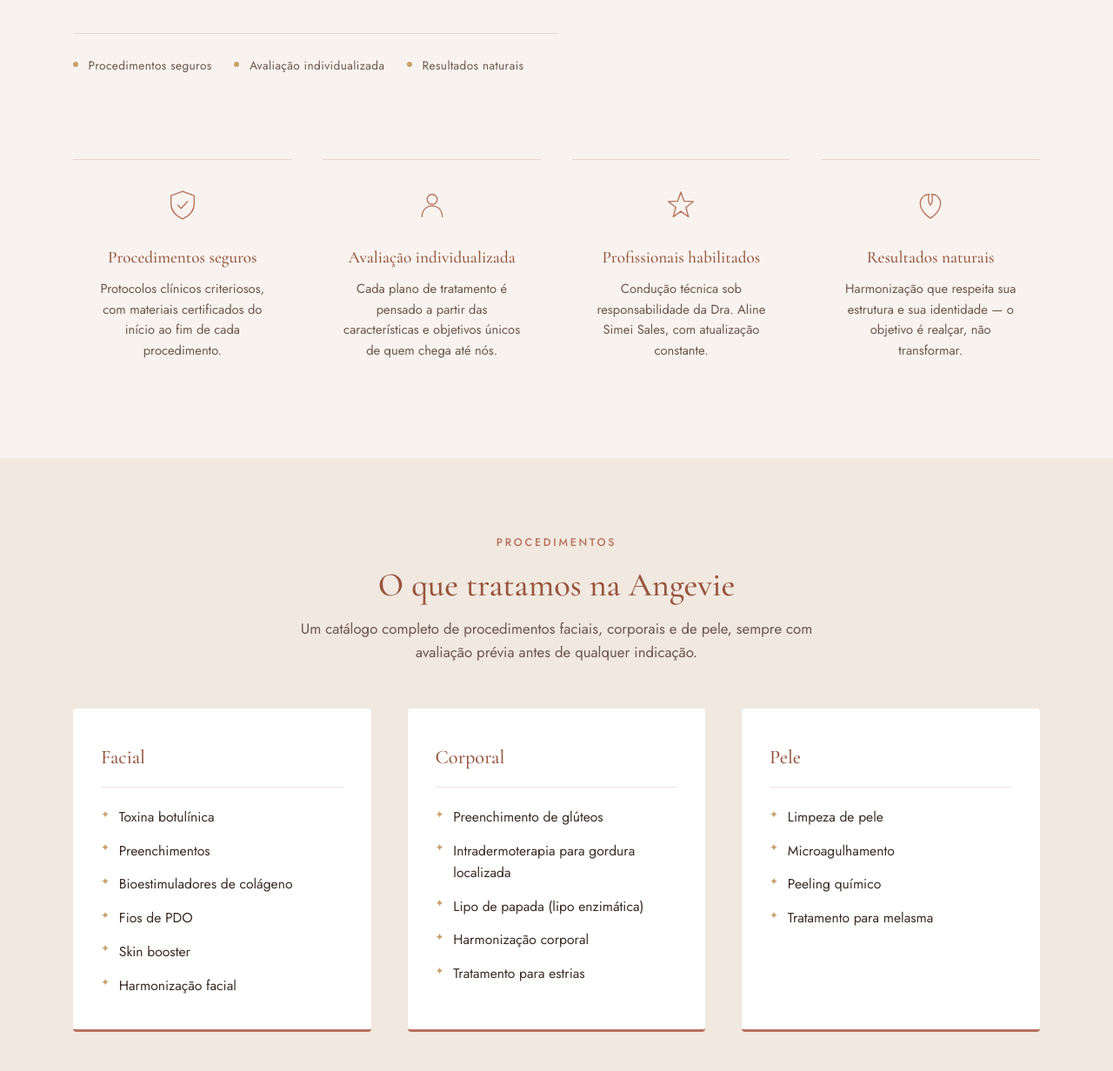
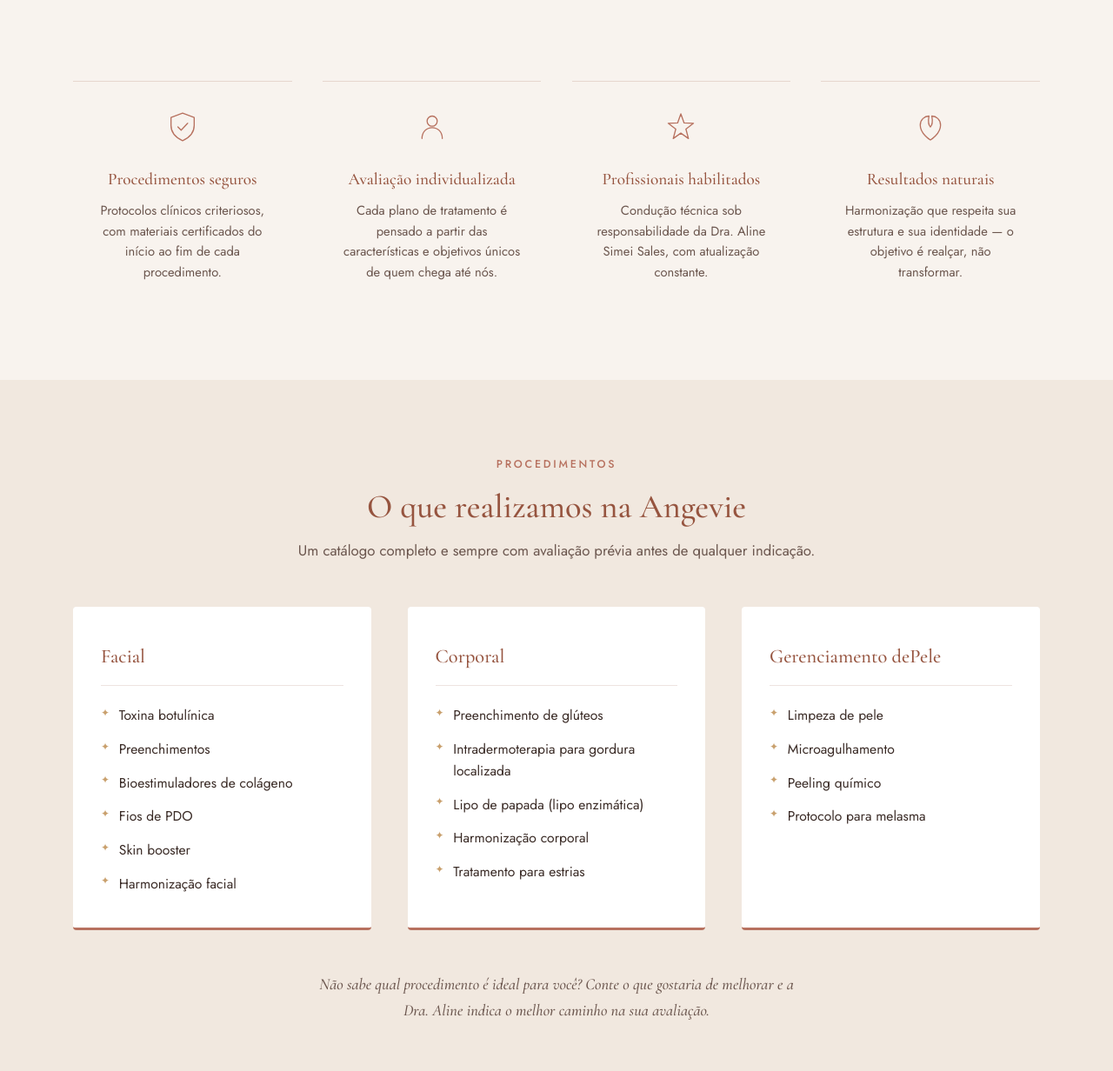
Before and after one commit to EllevenMKT/clinica-angevie, a plain HTML site: page index.html in a window 1280 px wide. Shown: the part 410-1642 px from the top of the page at 87% size. Drawn offline with nearby package versions, Linux system fonts and the light colour scheme.

Commit message:
algumas alteracoes importantes

```diff
--- a/index.html
+++ b/index.html
@@ -105,11 +105,7 @@
           <a class="btn btn-ghost" href="#procedimentos">Ver procedimentos</a>
         </div>
 
-        <ul class="hero-badges" aria-label="Diferenciais rápidos">
-          <li>Procedimentos seguros</li>
-          <li>Avaliação individualizada</li>
-          <li>Resultados naturais</li>
-        </ul>
+
       </div>
 
       <div class="hero-visual" aria-hidden="true">
@@ -166,10 +162,9 @@
   <section class="procedures" id="procedimentos">
     <div class="container">
       <p class="eyebrow center">Procedimentos</p>
-      <h2 class="section-title center">O que tratamos na Angevie</h2>
+      <h2 class="section-title center">O que realizamos na Angevie</h2>
       <p class="section-subtitle center">
-        Um catálogo completo de procedimentos faciais, corporais e de pele,
-        sempre com avaliação prévia antes de qualquer indicação.
+        Um catálogo completo e sempre com avaliação prévia antes de qualquer indicação.
       </p>
 
       <div class="procedures-grid">
@@ -198,12 +193,12 @@
         </div>
 
         <div class="procedure-column">
-          <h3>Pele</h3>
+          <h3>Gerenciamento dePele</h3>
           <ul>
             <li>Limpeza de pele</li>
             <li>Microagulhamento</li>
             <li>Peeling químico</li>
-            <li>Tratamento para melasma</li>
+            <li>Protocolo para melasma</li>
           </ul>
         </div>
 
@@ -292,7 +287,7 @@
         <h2 class="section-title">Dra. Aline Simei Sales</h2>
         <p class="about-credential">Biomédica Esteta · CRBM 69511</p>
         <p>
-          Sou biomédica esteta e fundei a Clínica Angevie para unir técnica e cuidado
+          Criamos a Angevie para unir técnica e cuidado
           real em cada atendimento. Trabalho com harmonização facial e corporal
           acreditando em uma ideia simples: estética de verdade não muda quem você é —
           ela realça o que já é seu.
@@ -305,7 +300,7 @@
           confiante.
         </p>
         <p>
-          Fico no Centro de Campo Grande - MS, em um espaço pensado para acolher —
+          Estamos no centro de Campo Grande - MS, em um espaço pensado para acolher —
           do primeiro contato até o acompanhamento depois do procedimento.
         </p>
         <a class="text-link" href="https://www.instagram.com/clinicaangevie" target="_blank" rel="noopener">
```
